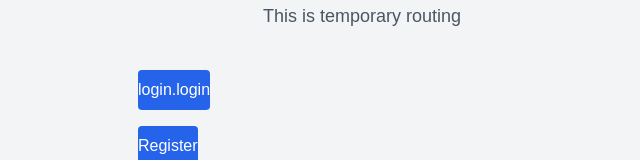
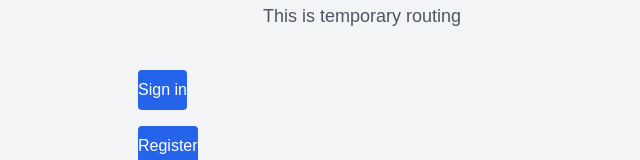
Before and after one commit to gler-enterprises-fyaora-LABS/glerEnterprises-Front-End, a Next.js app: page / in a window 1280 px wide. Shown: the part 146-306 px from the top of the page, without its empty margins (278-918 px from the left). Built offline with nearby package versions, Linux system fonts and the light colour scheme.

Commit message:
added trabslation for login also

```diff
--- a/src/app/page.tsx
+++ b/src/app/page.tsx
@@ -40,7 +40,7 @@ export default function Home() {
             <div className="flex flex-col items-start w-full max-w-md mx-auto mt-10 space-y-4">
                 <Link href="/login">
                     <div className="w-full bg-blue-600 text-white text-center py-2 rounded hover:bg-blue-700 transition">
-                        {t('login.login')}
+                        {t('login.title')}
                     </div>
                 </Link>
                 <Link href="/register">
```
